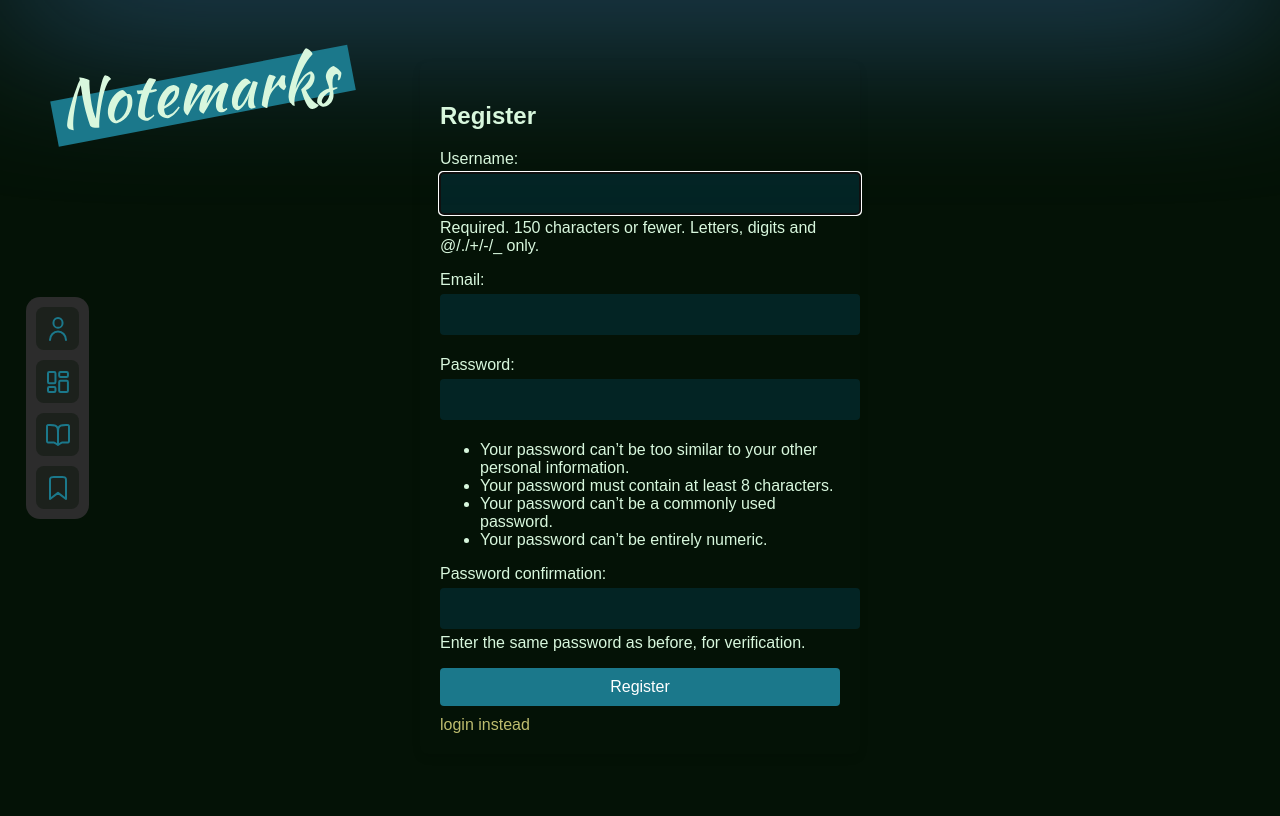
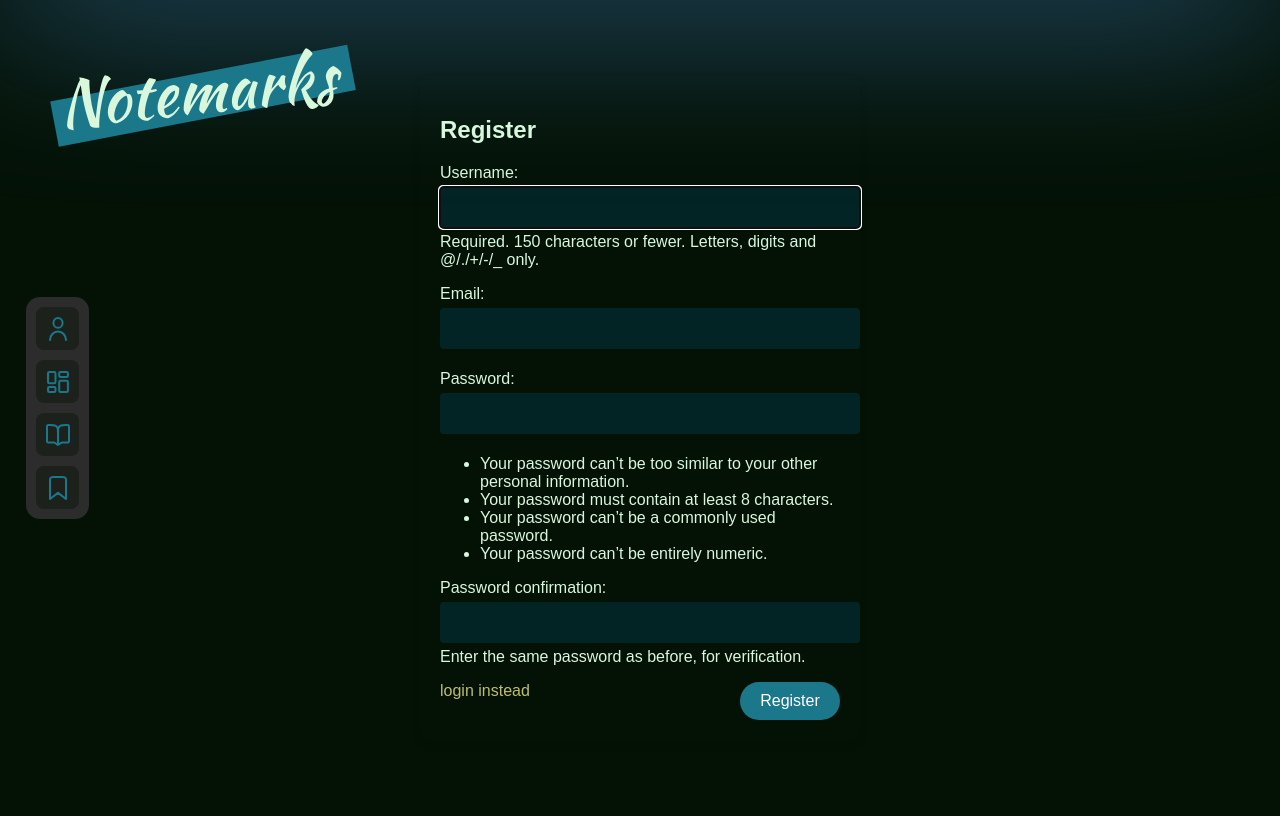
Before and after one commit to JulienToumieh/notemarks-django, a Django app: page /register/ in a window 1280 px wide. Run offline with Django 5.2, Linux system fonts and the light colour scheme.

Commit message:
Minor improvements

```diff
--- a/Notemarks/templates/login.html
+++ b/Notemarks/templates/login.html
@@ -62,12 +62,13 @@
         }
 
         .btn-login {
-            width: 100%;
+            width: 100px;
             padding: 10px;
             background-color: var(--secondary);
             color: #fff;
+            float: right;
             border: none;
-            border-radius: 4px;
+            border-radius: 800px;
             font-size: 16px;
             cursor: pointer;
             transition: background-color 0.3s ease;
--- a/Notemarks/templates/register.html
+++ b/Notemarks/templates/register.html
@@ -56,12 +56,13 @@
         }
 
         .btn-register {
-            width: 100%;
+            width: 100px;
             padding: 10px;
             background-color: var(--secondary);
             color: #fff;
             border: none;
-            border-radius: 4px;
+            float: right;
+            border-radius: 800px;
             font-size: 16px;
             cursor: pointer;
             transition: background-color 0.3s ease;
```
Also changed, not shown: Notemarks/models.py (+1 -7 lines), Notemarks/migrations/0012_remove_book_tags.py (added).
